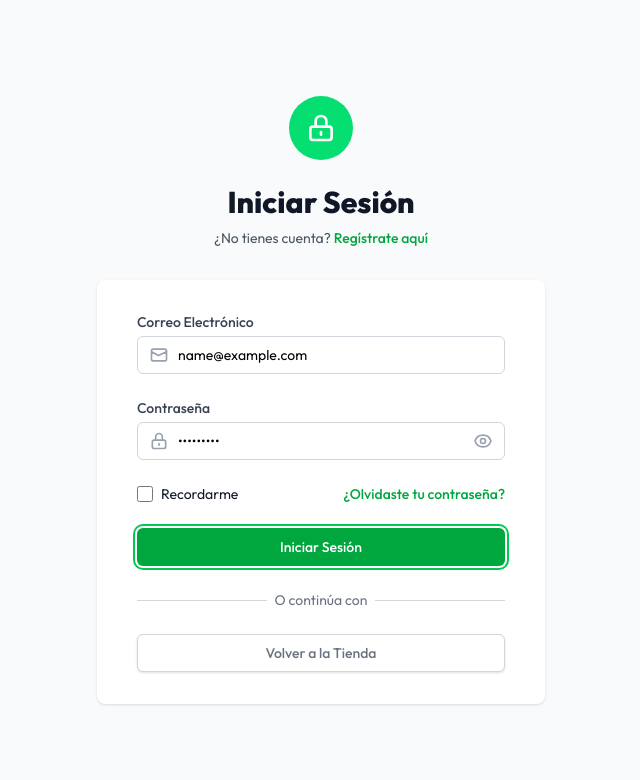
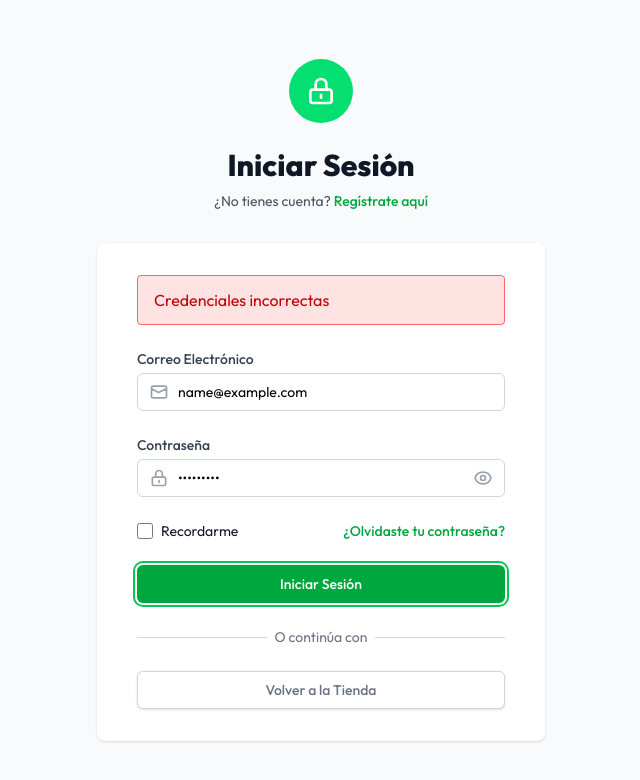
Before and after one commit to zlSiro/ferreteriav2, a Next.js app in the folder frontend/: page /login in a window 1280 px wide. Both pictures are taken after typing "name@example.com", "Sample123" into the empty fields and a click on the button "Iniciar Sesión". Shown: the top 780 px of the page, without its empty margins (319-959 px from the left). Built offline with nearby package versions, Linux system fonts and the light colour scheme.

Commit message:
Implement login functionality with error handling and redirection

```diff
--- a/frontend/app/login/page.tsx
+++ b/frontend/app/login/page.tsx
@@ -2,18 +2,31 @@
 
 import { useState } from "react"
 import Link from "next/link"
+import { useAuth } from "@/contexts/AuthContext"
+import { useRouter } from "next/navigation"
 
 export default function LoginPage() {
   const [showPassword, setShowPassword] = useState(false)
+  const [error, setError] = useState("")
   const [formData, setFormData] = useState({
     email: "",
     password: ""
   })
 
+  const { login } = useAuth()
+  const router = useRouter()
+
   const handleSubmit = (e: React.FormEvent) => {
     e.preventDefault()
-    // Aquí iría la lógica de autenticación
-    console.log("Login data:", formData)
+    setError("")
+
+    const success = login(formData.email, formData.password)
+    if (success) {
+      // Redirigir a la página principal
+      router.push("/")
+    } else {
+      setError("Credenciales incorrectas")
+    }
   }
 
   const handleChange = (e: React.ChangeEvent<HTMLInputElement>) => {
@@ -43,9 +56,13 @@ export default function LoginPage() {
         </p>
       </div>
 
-      <div className="mt-8 sm:mx-auto sm:w-full sm:max-w-md">
-        <div className="bg-white py-8 px-4 shadow sm:rounded-lg sm:px-10">
+      <div className="mt-8 sm:mx-auto sm:w-full sm:max-w-md">        <div className="bg-white py-8 px-4 shadow sm:rounded-lg sm:px-10">
           <form className="space-y-6" onSubmit={handleSubmit}>
+            {error && (
+              <div className="bg-red-100 border border-red-400 text-red-700 px-4 py-3 rounded relative" role="alert">
+                <span className="block sm:inline">{error}</span>
+              </div>
+            )}
             <div>
               <label htmlFor="email" className="block text-sm font-medium text-gray-700">
                 Correo Electrónico
```
